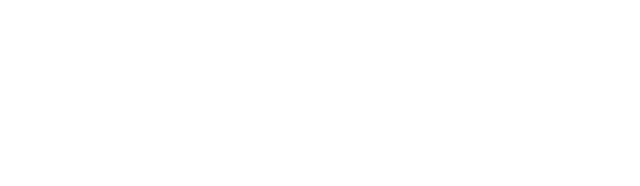
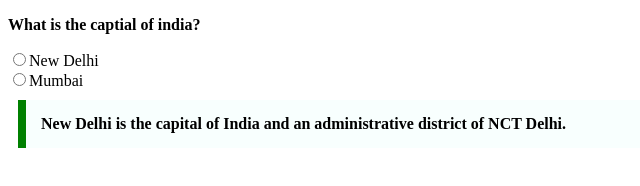
Before and after one commit to acciojob/trivia-pilu9147, a website: page main.html in a window 1280 px wide. Shown: the whole page, without its empty margins (0-640 px from the left). Drawn offline with Linux system fonts and the light colour scheme.

Commit message:
created a submission

```diff
--- a/main.html
+++ b/main.html
@@ -8,6 +8,14 @@
 
 <body>
 	<!-- the entire body must be written by student -->
+	<div>
+		<p><strong>What is the captial of india?</strong></p>
+
+		<input type="radio" name="ans">New Delhi </input> <br>
+		<input type="radio" name="ans">Mumbai</input>
+         <blockquote cite="https://en.wikipedia.org/wiki/New_Delhi" class="blockquote">New Delhi is the capital of India and an administrative district of NCT Delhi.</blockquote>
+
+	</div>
     <script type="text/javascript" src="./script.js">
 </script>
 
--- a/styles.css
+++ b/styles.css
@@ -1,2 +1,10 @@
 
 /* Your CSS Code here. */
+.blockquote {
+	max-width: 600px;
+    margin: 10px;
+    padding: 15px;
+    border-left: 8px solid green;
+    background-color: #f8fffe;
+    font-weight: bold;
+}
```
